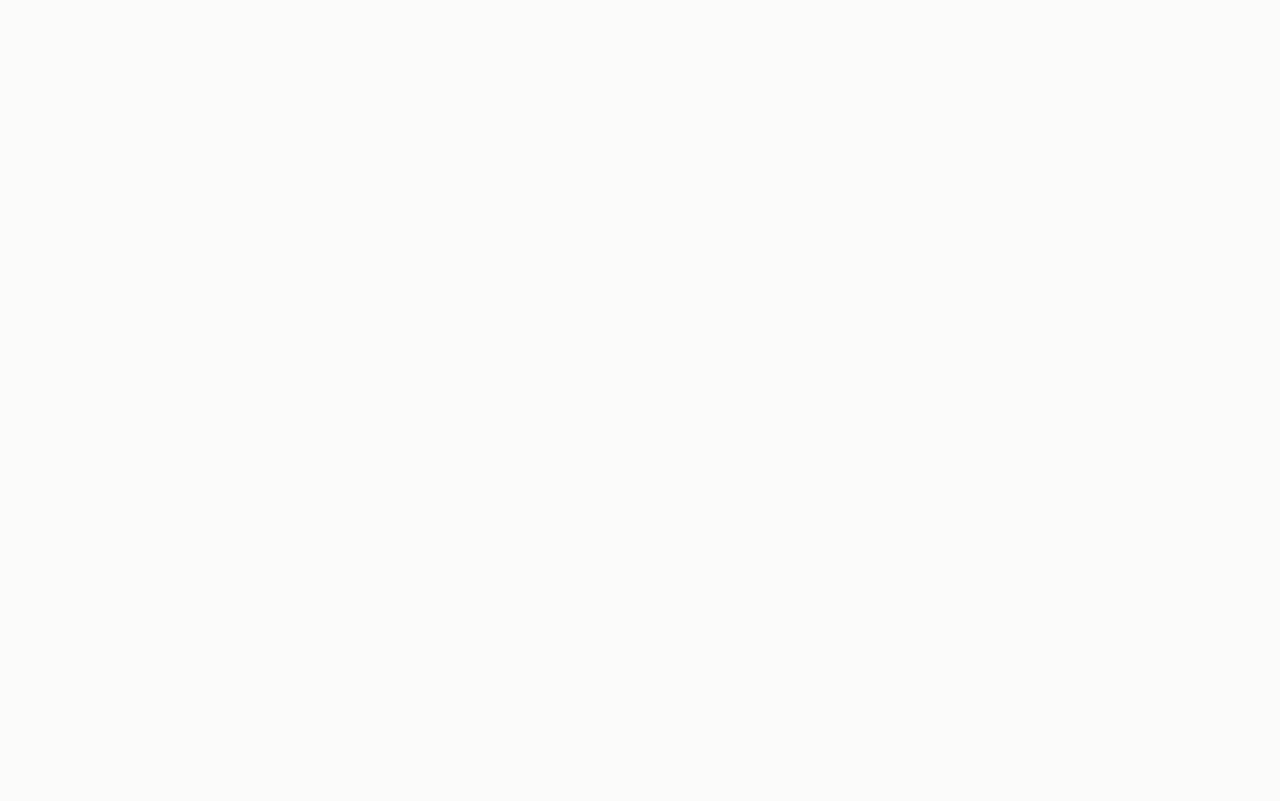
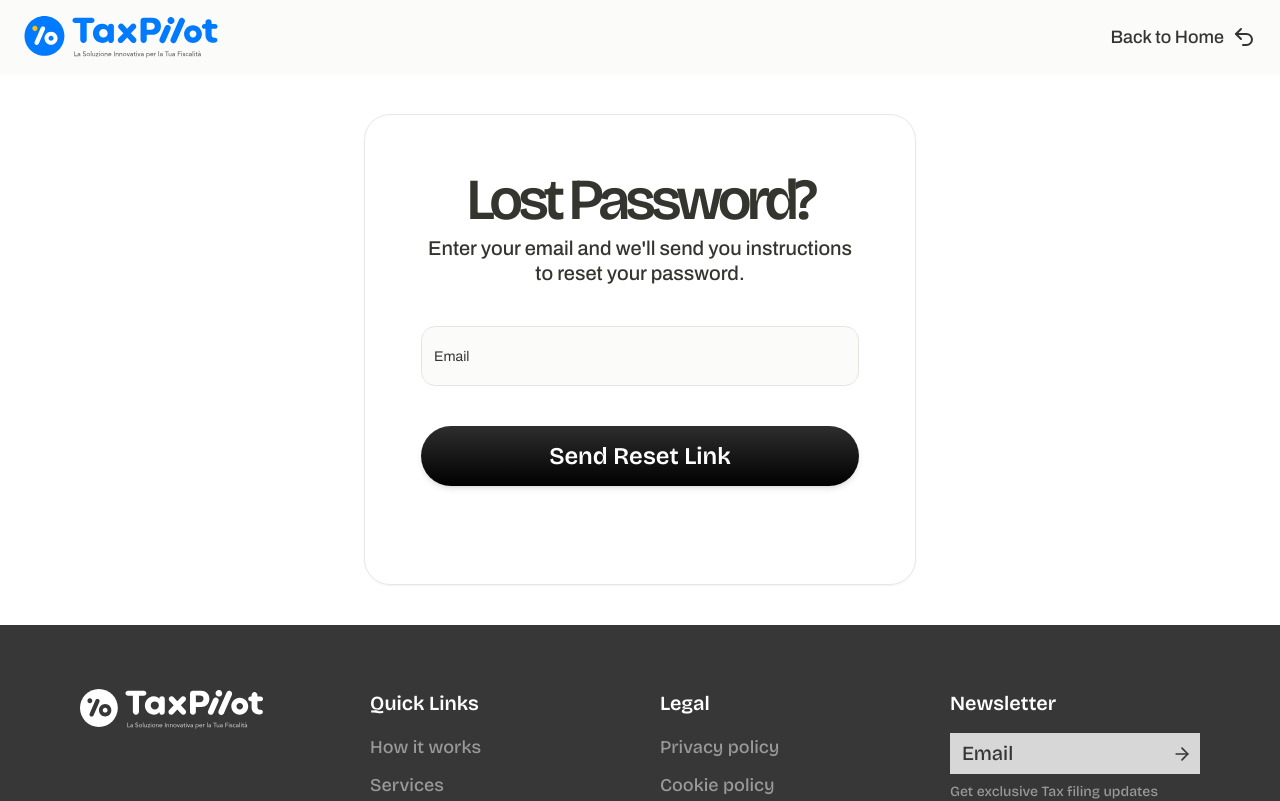
Before and after one commit to arqentech/tax-pilot-1, a React (Vite) app: page /forgot-password in a window 1280 px wide. Before the commit this address had no page. Shown: the top 801 px of the page. Built offline with nearby package versions, Linux system fonts and the light colour scheme; the HTML template or start-up script is replaced by a standard one.

Commit message:
Forgot Password added

```diff
--- a/src/App.tsx
+++ b/src/App.tsx
@@ -10,6 +10,7 @@ import LoginPage from "./pages/auth/Login";
 import FAQ from "./pages/faq/FAQPage";
 import ContactUs from "./pages/contact/ContactPage";
 import SignUpPage from "./pages/auth/SignUp";
+import ForgotPassword from "./pages/auth/ForgotPassword";
 
 function App() {
   return (
@@ -28,6 +29,7 @@ function App() {
         <Route element={<AuthLayout />}>
           <Route path="/login" element={<LoginPage />} />
           <Route path="/sign-up" element={<SignUpPage/>} />
+          <Route path="/forgot-password" element={<ForgotPassword/>} />
         </Route>
       </Routes>
     </Router>
--- a/src/pages/auth/Auth.tsx
+++ b/src/pages/auth/Auth.tsx
@@ -1,11 +1,12 @@
 import { Outlet } from "react-router-dom";
-import LoginNavbar from "./LoginNavbar";
+import LoginNavbar from "./AuthNavbar";
 import Footer from "@/components/layout/footer/Footer";
+import AuthNavbar from "./AuthNavbar";
 
 export default function AuthLayout() {
   return (
     <>
-      <LoginNavbar />
+      <AuthNavbar />
       <Outlet />
       <Footer />
     </>
--- a/src/pages/auth/LoginNavbar.tsx
+++ b/src/pages/auth/AuthNavbar.tsx
@@ -2,7 +2,7 @@ import { useState } from "react";
 import { Link } from "react-router-dom";
 import { Handbag, Menu, Undo2, X } from "lucide-react";
 
-const LoginNavbar = () => {
+const AuthNavbar = () => {
   const [isOpen, setIsOpen] = useState(false);
 
   const baseText = "text-[#34352E] font-medium text-base md:text-lg";
@@ -70,7 +70,7 @@ const LoginNavbar = () => {
   );
 };
 
-export default LoginNavbar;
+export default AuthNavbar;
 const navLinks = [
   { to: "/how-it-works", label: "How it works" },
   { to: "/services", label: "Services" },
--- /dev/null
+++ b/src/pages/auth/ForgotPassword.tsx
@@ -0,0 +1,56 @@
+import {
+  Card,
+  CardHeader,
+  CardTitle,
+  CardContent,
+  CardFooter,
+} from "@/components/ui/card";
+import { Input } from "@/components/ui/input";
+import { Button } from "@/components/ui/button";
+import { useState } from "react";
+
+export default function ForgotPassword() {
+  const [email, setEmail] = useState("");
+
+  const handleSubmit = (e: React.FormEvent) => {
+    e.preventDefault();
+    console.log({ email });
+  };
+
+  return (
+    <div className="w-full flex items-center justify-center bg-[#FFFFFF] py-10">
+      <Card className="w-full md:w-auto md:h-[471px] rounded-[26px] border border-[#E7E7E7] p-8 flex-col items-center justify-center">
+        <CardHeader className="text-center mb-4">
+          <CardTitle className="sub-heading">Lost Password?</CardTitle>
+          <span className="max-w-[438px] text-base">
+            Enter your email and we'll send you instructions to reset your
+            password.
+          </span>
+        </CardHeader>
+
+        <form onSubmit={handleSubmit}>
+          <CardContent className="space-y-5 flex flex-col items-center">
+            <Input
+              id="email"
+              type="email"
+              placeholder="Email"
+              value={email}
+              onChange={(e) => setEmail(e.target.value)}
+              required
+              className="w-full h-[60px] bg-[#FBFBFA] rounded-[14px] border border-[#E6E6E1] text-[18px] leading-[24px] font-normal placeholder-[#9D9E98]"
+            />
+          </CardContent>
+
+          <CardFooter className="flex flex-col space-y-5 mt-4">
+            <Button
+              type="submit"
+              className="w-full h-[60px] font-bricolage font-extrabold rounded-full text-[#FFFFFF] text-[24px] bg-gradient-to-b from-[#2E2E2E] to-black shadow-md hover:opacity-90"
+            >
+              Send Reset Link
+            </Button>
+          </CardFooter>
+        </form>
+      </Card>
+    </div>
+  );
+}
--- a/src/pages/auth/Login.tsx
+++ b/src/pages/auth/Login.tsx
@@ -68,12 +68,12 @@ export default function LoginPage() {
                 </Label>
               </div>
 
-              <a
-                href="#"
+              <Link
+                to="/forgot-password"
                 className="text-[16px] leading-[25px] text-[#04226B] hover:underline"
               >
                 Forgot your password
-              </a>
+              </Link>
             </div>
           </CardContent>
 
--- a/src/pages/auth/SignUp.tsx
+++ b/src/pages/auth/SignUp.tsx
@@ -6,27 +6,35 @@ import {
   CardFooter,
 } from "@/components/ui/card";
 import { Input } from "@/components/ui/input";
-import { Label } from "@/components/ui/label";
 import { Button } from "@/components/ui/button";
-import { Checkbox } from "@/components/ui/checkbox";
 import { useState } from "react";
 import { Link } from "react-router-dom";
 
 export default function SignUpPage() {
-  const [email, setEmail] = useState("");
-  const [name, setName] = useState("");
-  const [password, setPassword] = useState("");
-  const [mobile, setMobile] = useState("");
-  const [surname, setSurname] = useState("");
+  const [form, setForm] = useState({
+    email: "",
+    name: "",
+    surname: "",
+    mobile: "",
+    password: "",
+  });
+
+  const handleChange = (e: React.ChangeEvent<HTMLInputElement>) => {
+    const { name, value } = e.target;
+    setForm((prev) => ({
+      ...prev,
+      [name]: value,
+    }));
+  };
 
   const handleLogin = (e: React.FormEvent) => {
     e.preventDefault();
-    console.log({ email, name, surname });
+    console.log(form);
   };
 
   return (
     <div className=" flex items-center justify-center bg-[#FFFFFF] py-10">
-      <Card className="w-full md:w-auto md:h-[892px] rounded-[26px] border border-[#E7E7E7] p-8 flex-col items-center justify-center">
+      <Card className="w-full md:w-auto md:h-[732px] rounded-[26px] border border-[#E7E7E7] p-8 flex-col items-center justify-center">
         <CardHeader className="text-center mb-4">
           <CardTitle className="sub-heading">Get Started</CardTitle>
         </CardHeader>
@@ -35,52 +43,61 @@ export default function SignUpPage() {
           <CardContent className="space-y-5 flex flex-col items-center">
             <Input
               id="email"
+              name="email"
               type="email"
               placeholder="Email"
-              value={email}
-              onChange={(e) => setEmail(e.target.value)}
+              value={form.email}
+              onChange={handleChange}
               required
               className="bg-[#FBFBFA] rounded-[14px] !text-[18px] h-[60px] border border-[#FBFBFA] placeholder:!text-[#9D9E98]"
             />
 
             <div className="flex gap-2">
               <Input
-                id="Name"
-                type="name"
+                id="name"
+                name="name"
+                type="text"
                 placeholder="Name"
-                value={name}
-                onChange={(e) => setName(e.target.value)}
+                value={form.name}
+                onChange={handleChange}
                 required
                 className="bg-[#FBFBFA] rounded-[14px] !text-[18px] h-[60px] border border-[#FBFBFA] placeholder:!text-[#9D9E98]"
-              />{" "}
+              />
+
               <Input
                 id="surname"
-                type="surname"
+                name="surname"
+                type="text"
                 placeholder="Surname"
-                value={surname}
-                onChange={(e) => setSurname(e.target.value)}
+                value={form.surname}
+                onChange={handleChange}
                 required
                 className="bg-[#FBFBFA] rounded-[14px] !text-[18px] h-[60px] border border-[#FBFBFA] placeholder:!text-[#9D9E98]"
               />
             </div>
+
             <Input
               id="mobile"
-              type="mobile"
+              name="mobile"
+              type="text"
               placeholder="Mobile"
-              value={password}
-              onChange={(e) => setMobile(e.target.value)}
+              value={form.mobile}
+              onChange={handleChange}
               required
               className="bg-[#FBFBFA] rounded-[14px] !text-[18px] h-[60px] border border-[#FBFBFA] placeholder:!text-[#9D9E98]"
             />
+
             <Input
               id="password"
+              name="password"
               type="password"
               placeholder="Password"
-              value={password}
-              onChange={(e) => setPassword(e.target.value)}
+              value={form.password}
+              onChange={handleChange}
               required
               className="bg-[#FBFBFA] rounded-[14px] !text-[18px] h-[60px] border border-[#FBFBFA] placeholder:!text-[#9D9E98]"
             />
+
             <div className="w-full md:w-[466px] flex justify-between items-center text-sm mt-2">
               <span>
                 I agree to the
@@ -104,7 +121,7 @@ export default function SignUpPage() {
           <CardFooter className="flex flex-col space-y-5 mt-4">
             <Button
               type="submit"
-              className="w-full h-[60px] md:w-[466px] font-bricolage font-extrabold  rounded-full text-[#FFFFFF] text-[24px] bg-gradient-to-b from-[#2E2E2E] to-black shadow-md hover:opacity-90"
+              className="w-[460px] h-[60px] md:w-[466px] font-bricolage font-extrabold  rounded-full text-[#FFFFFF] text-[24px] bg-gradient-to-b from-[#2E2E2E] to-black shadow-md hover:opacity-90"
             >
               Sign Up
             </Button>
--- a/src/pages/auth/login/TestPage.tsx
+++ /dev/null
@@ -1,9 +0,0 @@
-import React from 'react'
-
-function TestPage() {
-  return (
-    <div>test</div>
-  )
-}
-
-export default TestPage
```
